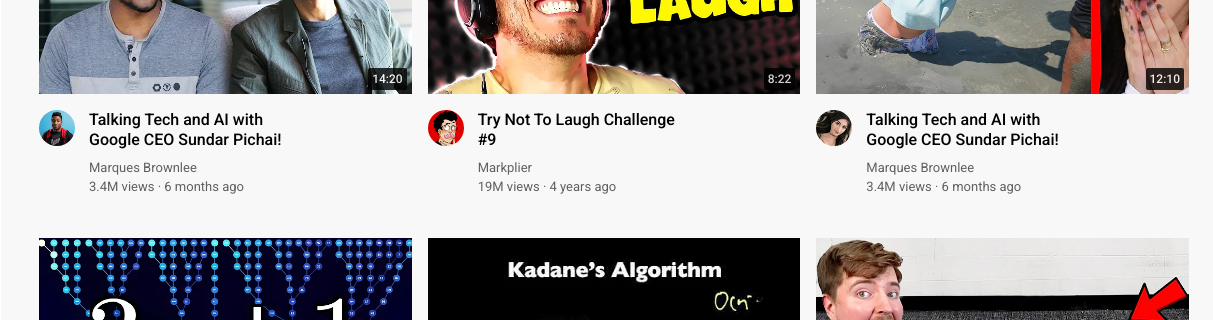
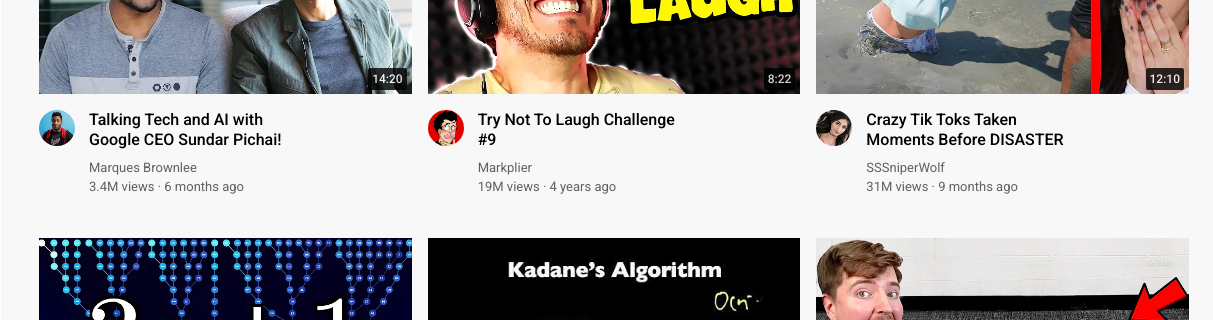
Before and after one commit to tanaymitra98/YOUTUBE-CLONE, a plain HTML site: page index.html in a window 1280 px wide. Shown: the part 180-500 px from the top of the page, 67-1280 px from the left. Drawn offline with Linux system fonts and the light colour scheme.

Commit message:
Update index.html

```diff
--- a/index.html
+++ b/index.html
@@ -106,9 +106,9 @@
 
         <div class="video-info-grid">
           <div class="channel-picture"><img class ="profile-picture" src="profile-pictures/channel-3.jpeg"></div>
-          <div class="video-info"><p class="video-title">Talking Tech and AI with Google CEO Sundar Pichai!</p>
-        <p class="video-author">Marques Brownlee</p>
-        <p class="video-stats">3.4M views · 6 months ago</p></div>
+          <div class="video-info"><p class="video-title">Crazy Tik Toks Taken Moments Before DISASTER</p>
+        <p class="video-author">SSSniperWolf</p>
+        <p class="video-stats">31M views · 9 months ago</p></div>
 
 
         </div>
```
